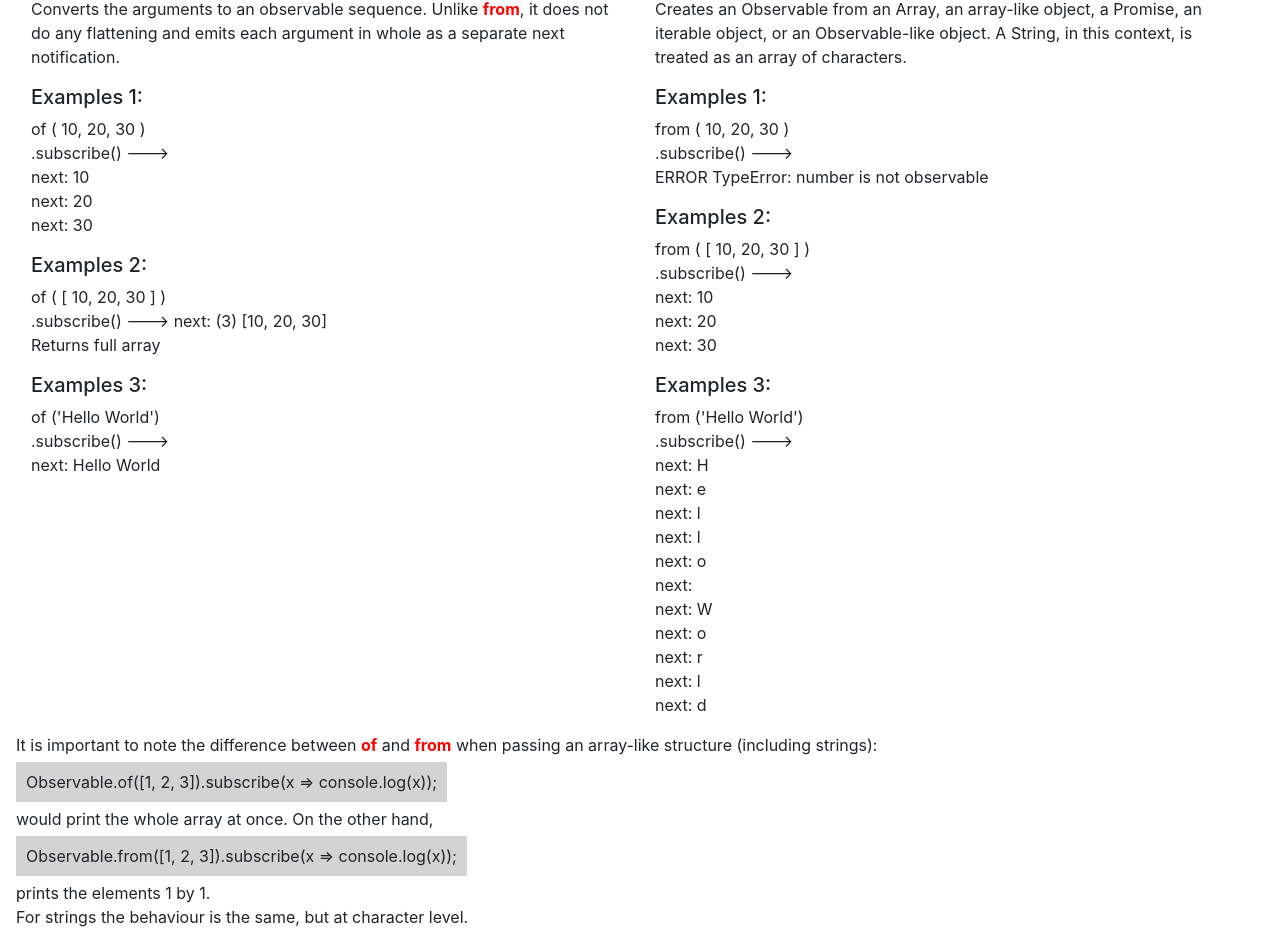
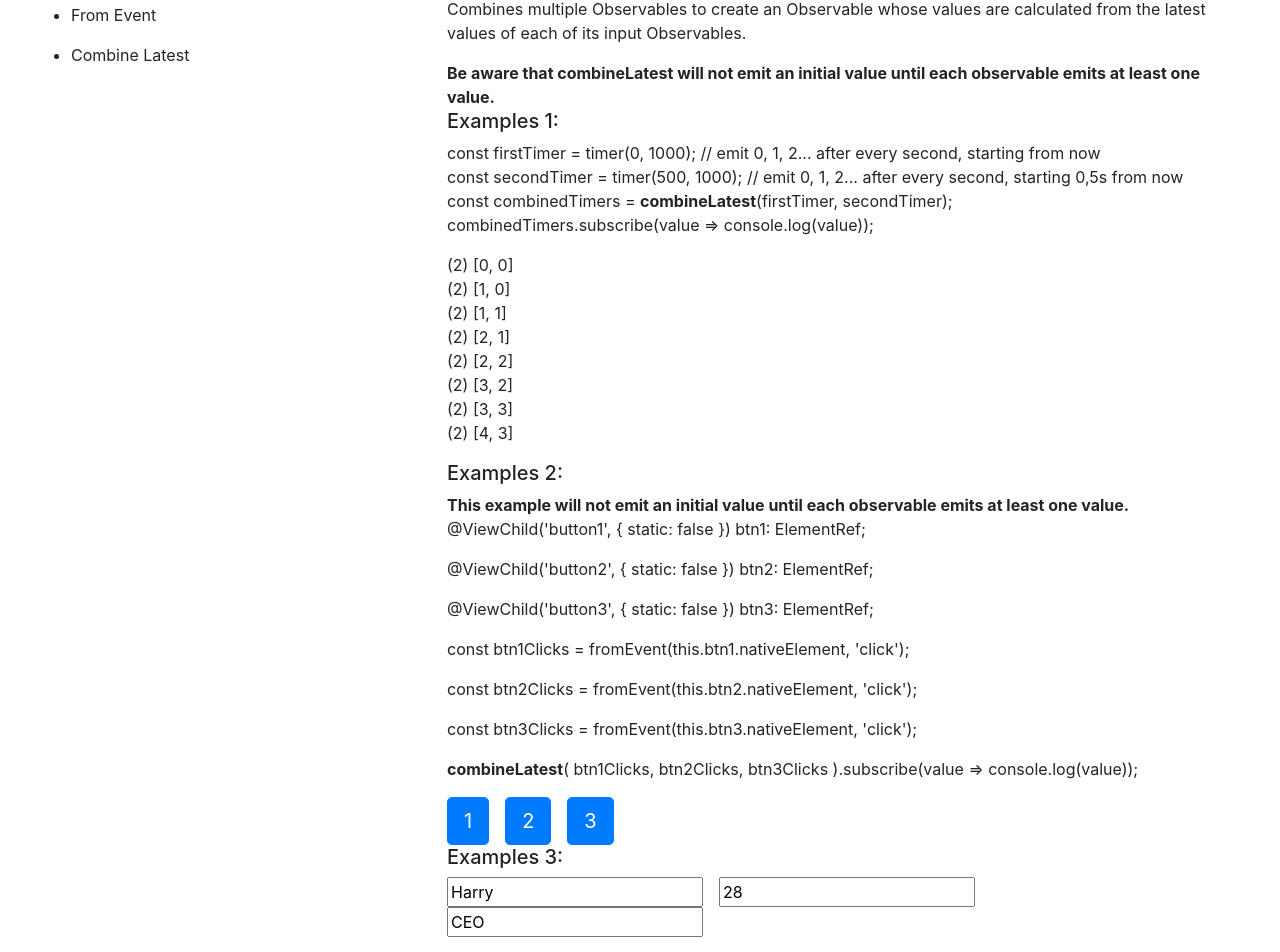
Before and after one commit to AquiburRKhan/rxjs-prac, an Angular app: page / in a window 1280 px wide. Shown: the part 149-1101 px from the top of the page. Built offline with nearby package versions, Linux system fonts and the light colour scheme.

Commit message:
add: added combine-latest operator

```diff
--- a/src/app/app.component.html
+++ b/src/app/app.component.html
@@ -5,33 +5,26 @@
   </h1>
 </div>
 <div class="row m-3">
-  <div class="col-6">
-    <app-of></app-of>
+  <div class="col-4">
+    <ul>
+      <li style="cursor: pointer;" class="py-2" (click)="changeMenu('of')">Of</li>
+      <li style="cursor: pointer;" class="py-2" (click)="changeMenu('from')">From</li>
+      <li style="cursor: pointer;" class="py-2" (click)="changeMenu('from-event')">From Event</li>
+      <li style="cursor: pointer;" class="py-2" (click)="changeMenu('combine-latest')">Combine Latest</li>
+    </ul>
   </div>
-  <div class="col-6">
-    <app-from></app-from>
-  </div>
-  <p>It is important to note the difference between <strong style="color: red">of</strong> and <strong style="color: red">from</strong>
-    when passing an array-like structure (including strings):
-    <br>
-    <span style="background-color: lightgray; padding: 10px; line-height: 50px;">Observable.of([1, 2, 3]).subscribe(x => console.log(x));</span>
-    <br>
-    would print the whole array at once.
-
-    On the other hand,
-    <br>
-    <span style="background-color: lightgray; padding: 10px; line-height: 50px;">Observable.from([1, 2, 3]).subscribe(x => console.log(x));</span>
-    <br>
-    prints the elements 1 by 1.
-    <br>
-    For strings the behaviour is the same, but at character level.
-  </p>
-</div>
-<div class="row m-3">
-  <div class="col-6">
-
-  </div>
-  <div class="col-6">
-
+  <div class="col-8">
+    <div *ngIf="currentMenu == 'of'">
+      <app-of></app-of>
+    </div>
+    <div *ngIf="currentMenu == 'from'">
+      <app-from></app-from>
+    </div>
+    <div *ngIf="currentMenu == 'from-event'">
+      <app-from-event></app-from-event>
+    </div>
+    <div *ngIf="currentMenu == 'combine-latest'">
+      <app-combine-latest></app-combine-latest>
+    </div>
   </div>
 </div>
--- a/src/app/app.component.ts
+++ b/src/app/app.component.ts
@@ -7,8 +7,14 @@ import { Component } from '@angular/core';
 })
 export class AppComponent {
   title = 'rxjs-prac';
+  currentMenu = 'combine-latest';
 
   constructor(){
   }
 
+  changeMenu(menu) {
+    this.currentMenu = menu;
+  }
+
+
 }
--- /dev/null
+++ b/src/app/observables/combine-latest/combine-latest.component.html
@@ -0,0 +1,64 @@
+<h3>Combine Latest Observable: </h3>
+<p>Description: </p>
+<p>
+  Combines multiple Observables to create an Observable whose values are calculated
+   from the latest values of each of its input Observables.
+</p>
+<strong>Be aware that combineLatest will not emit an initial value until each observable emits at least one
+  value.</strong>
+  <br>
+<div>
+  <h5>Examples 1: </h5>
+  <p>
+  const firstTimer = timer(0, 1000); // emit 0, 1, 2... after every second, starting from now
+  <br>
+  const secondTimer = timer(500, 1000); // emit 0, 1, 2... after every second, starting 0,5s from now
+  <br>
+  const combinedTimers = <strong>combineLatest</strong>(firstTimer, secondTimer);
+  <br>
+  combinedTimers.subscribe(value => console.log(value));
+  </p>
+  <p>
+    (2) [0, 0]
+    <br>
+    (2) [1, 0]
+    <br>
+    (2) [1, 1]
+    <br>
+    (2) [2, 1]
+    <br>
+    (2) [2, 2]
+    <br>
+    (2) [3, 2]
+    <br>
+    (2) [3, 3]
+    <br>
+    (2) [4, 3]
+  </p>
+</div>
+<div>
+  <h5>Examples 2: </h5>
+  <strong>This example will not emit an initial value until each observable emits at least one value.</strong>
+  <p>@ViewChild('button1', &#123; static: false &#125;) btn1: ElementRef;</p>
+  <p>@ViewChild('button2', &#123; static: false &#125;) btn2: ElementRef;</p>
+  <p>@ViewChild('button3', &#123; static: false &#125;) btn3: ElementRef;</p>
+  <p>const btn1Clicks = fromEvent(this.btn1.nativeElement, 'click');</p>
+  <p>const btn2Clicks = fromEvent(this.btn2.nativeElement, 'click');</p>
+  <p>const btn3Clicks = fromEvent(this.btn3.nativeElement, 'click');</p>
+  <p>
+    <strong>combineLatest</strong>( btn1Clicks, btn2Clicks, btn3Clicks ).subscribe(value => console.log(value));
+  </p>
+  <div>
+    <button #button1 class="btn btn-lg btn-primary mr-3">1</button>
+    <button #button2 class="btn btn-lg btn-primary mr-3">2</button>
+    <button #button3 class="btn btn-lg btn-primary">3</button>
+  </div>
+</div>
+<div>
+  <h5>Examples 3: </h5>
+  <form [formGroup]="combineLatestForm">
+    <input class="mr-3" formControlName="textInput1">
+    <input class="mr-3" formControlName="textInput2">
+    <input class="mr-3" formControlName="textInput3">
+  </form>
+</div>
--- /dev/null
+++ b/src/app/observables/combine-latest/combine-latest.component.ts
@@ -0,0 +1,67 @@
+import { Component, OnInit, ViewChild, ElementRef } from '@angular/core';
+import { timer, combineLatest, fromEvent } from 'rxjs';
+import { takeUntil } from 'rxjs/operators';
+import { FormControl, FormGroup, FormBuilder } from '@angular/forms';
+
+@Component({
+  selector: 'app-combine-latest',
+  templateUrl: './combine-latest.component.html'
+})
+export class CombineLatestComponent implements OnInit {
+
+  @ViewChild('button1', { static: true }) btn1: ElementRef;
+  @ViewChild('button2', { static: true }) btn2: ElementRef;
+  @ViewChild('button3', { static: true }) btn3: ElementRef;
+
+  textInput1 = new FormControl('Harry');
+  textInput2 = new FormControl('28');
+  textInput3 = new FormControl('CEO');
+
+  combineLatestForm: FormGroup
+
+  constructor(private fb: FormBuilder,) {
+    const firstTimer = timer(0, 1000); // emit 0, 1, 2... after every second, starting from now
+    const secondTimer = timer(500, 1000); // emit 0, 1, 2... after every second, starting 0,5s from now
+
+    this.latestCombineExample1(firstTimer, secondTimer);
+  }
+
+  ngOnInit() {
+    this.combineLatestForm = this.fb.group({
+      textInput1: this.textInput1,
+      textInput2: this.textInput2,
+      textInput3: this.textInput3
+    });
+  }
+
+  ngAfterViewInit(): void {
+    this.latestCombineExample2();
+    this.latestCombineExample3();
+  }
+
+  latestCombineExample1(firstTimer, secondTimer) {
+    console.log('Combine latest observables: ');
+    console.log('Example 1: ');
+
+    const timer$ = timer(5000);
+    combineLatest(firstTimer, secondTimer).pipe(
+      takeUntil(timer$)
+    ).subscribe(value => console.log(value));
+  }
+
+  latestCombineExample2() {
+    const btn1Clicks = fromEvent(this.btn1.nativeElement, 'click');
+    const btn2Clicks = fromEvent(this.btn2.nativeElement, 'click');
+    const btn3Clicks = fromEvent(this.btn3.nativeElement, 'click');
+
+    combineLatest(btn1Clicks, btn2Clicks, btn3Clicks).subscribe(value => {
+      console.log(value)
+    });
+  }
+
+  latestCombineExample3() {
+    combineLatest(this.textInput1.valueChanges, this.textInput2.valueChanges, this.textInput3.valueChanges).subscribe(value => console.log(value));
+  }
+
+
+}
--- a/src/app/observables/from-event/from-event.component.html
+++ b/src/app/observables/from-event/from-event.component.html
@@ -1 +1,17 @@
-<p>from-event works!</p>
+<h3>From Event Observable: </h3>
+<p>Description: </p>
+<p>
+  Creates an Observable from DOM events, or Node.js EventEmitter events or others.
+</p>
+<div>
+  <h5>Examples 1: </h5>
+  <p>@ViewChild('fromEventElement', &#123; static: false &#125;) el: ElementRef;</p>
+  <p>const mouseClicks = fromEvent(el.nativeElement, 'click');</p>
+  <p>
+    const subscription = mouseClicks.subscribe((evt: MouseEvent) => &#123;<br> &nbsp; this.clickCount++; <br>&#125;);
+  </p>
+  <div>
+    <button #fromEventElement class="btn btn-lg btn-primary mr-3">Click: {{ clickCount }}</button>
+    <button #ResetButton class="btn btn-lg btn-primary">Reset</button>
+  </div>
+</div>
--- a/src/app/observables/from-event/from-event.component.ts
+++ b/src/app/observables/from-event/from-event.component.ts
@@ -1,4 +1,5 @@
-import { Component, OnInit } from '@angular/core';
+import { Component, OnInit, ViewChild, ElementRef } from '@angular/core';
+import { fromEvent } from 'rxjs';
 
 @Component({
   selector: 'app-from-event',
@@ -6,22 +7,40 @@ import { Component, OnInit } from '@angular/core';
 })
 export class FromEventComponent implements OnInit {
 
+  @ViewChild('fromEventElement', { static: true }) el: ElementRef;
+  @ViewChild('ResetButton', { static: true }) resetEl: ElementRef;
+  public clickCount = 0;
+
   constructor() {
-    // this.fromEventExample1();
-    // this.fromEventExample2();
-    // this.fromEventExample3();
-   }
+  }
 
   ngOnInit() {
   }
 
-  // fromEventExample1() {
-  //   console.log('Of observables: ');
-  //   console.log('Example 1: ');
-  //   of(10, 20, 30).subscribe(next => {
-  //     console.log('next: ', next)
-  //   });
-  // }
+  ngAfterViewInit(): void {
+    this.fromEventExample1(this.el, this.resetEl);
+    // this.fromEventExample2();
+    // this.fromEventExample3();
+
+  }
+
+  fromEventExample1(el, resetEl) {
+    console.log('');
+    console.log('From observables: ');
+    console.log('Example 1: ');
+
+    const mouseClicks = fromEvent(el.nativeElement, 'click');
+    const resetMouseClick = fromEvent(resetEl.nativeElement, 'click');
+
+    // Subscribe to start listening for mouse-click events
+    const subscription = mouseClicks.subscribe((evt: MouseEvent) => {
+      ++this.clickCount;
+    });
+
+    const resetSubscription = resetMouseClick.subscribe((evt: MouseEvent) => {
+      this.clickCount = 0;
+    });
+  }
 
   // fromEventExample2() {
   //   console.log('Example 2: ');
--- a/src/app/observables/from/from.component.html
+++ b/src/app/observables/from/from.component.html
@@ -1,6 +1,9 @@
+<div class="row">
+  <div class="col-6">
     <h3>From Observable: </h3>
     <p>Description: </p>
-<p>Creates an Observable from an Array, an array-like object, a Promise, an iterable object, or an Observable-like object.
+    <p>Creates an Observable from an Array, an array-like object, a Promise, an iterable object, or an Observable-like
+      object.
       A String, in this context, is treated as an array of characters.
     </p>
     <div>
@@ -51,3 +54,26 @@
         next: d
       </p>
     </div>
+  </div>
+  <div class="col-6">
+    <p>It is important to note the difference between <strong style="color: red">of</strong> and <strong
+        style="color: red">from</strong>
+      when passing an array-like structure (including strings):
+      <br>
+      <span style="background-color: lightgray; padding: 10px; line-height: 50px;">Observable.of([1, 2, 3]).subscribe(x =>
+        console.log(x));</span>
+      <br>
+      would print the whole array at once.
+
+      On the other hand,
+      <br>
+      <span style="background-color: lightgray; padding: 10px; line-height: 50px;">Observable.from([1, 2, 3]).subscribe(x
+        =>
+        console.log(x));</span>
+      <br>
+      prints the elements 1 by 1.
+      <br>
+      For strings the behaviour is the same, but at character level.
+    </p>
+  </div>
+</div>
```
Also changed, not shown: src/app/app.module.ts (+7 -2 lines). Lines whose indentation alone changed are shown as unchanged.
